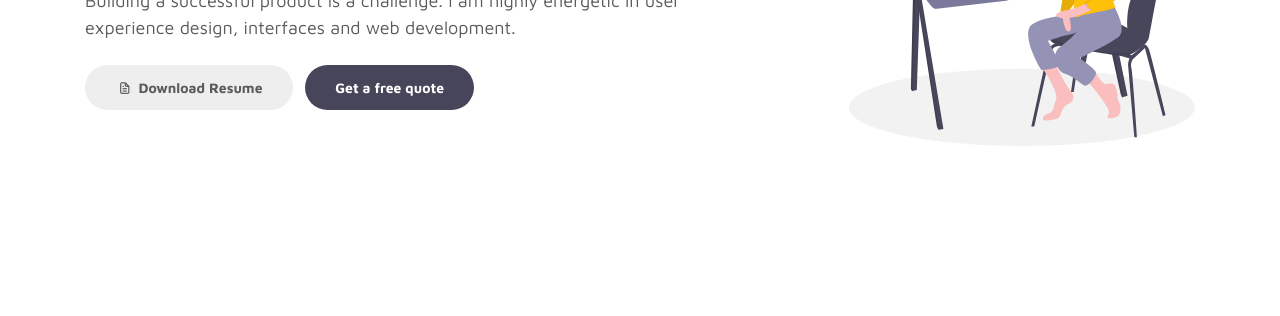
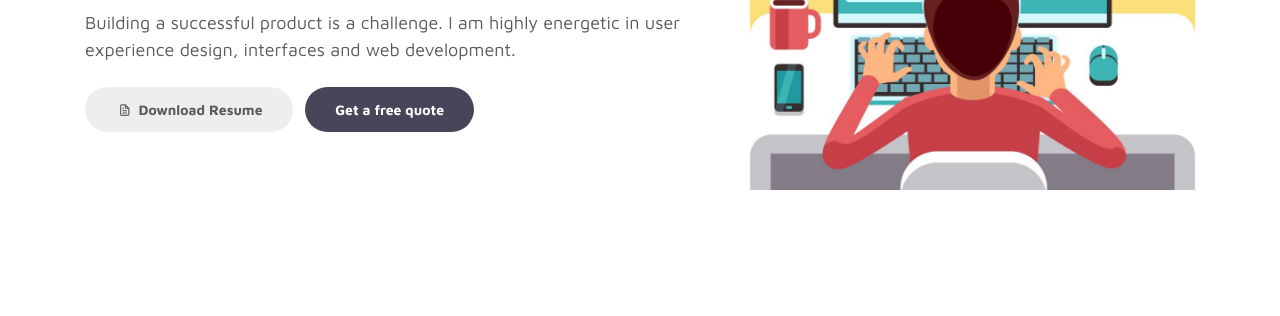
Before and after one commit to Victorgd18/victorg18.github.io, a plain HTML site: page index.html in a window 1280 px wide. Shown: the part 372-688 px from the top of the page. Drawn offline with Linux system fonts and the light colour scheme.

Commit message:
perfil picture changed

```diff
--- a/index.html
+++ b/index.html
@@ -94,7 +94,7 @@ https://www.tooplate.com/view/2115-marvel
 
                 <div class="col-lg-5 col-md-12 col-12">
                     <div class="about-image svg">
-                        <img src="images/undraw/undraw_software_engineer_lvl5.svg" class="img-fluid" alt="svg image">
+                        <img src="images/undraw/developer.jpg" class="img-fluid" alt="svg image">
                     </div>
                 </div>
 
```
Also changed, not shown: images/undraw/developer.jpg (added).
